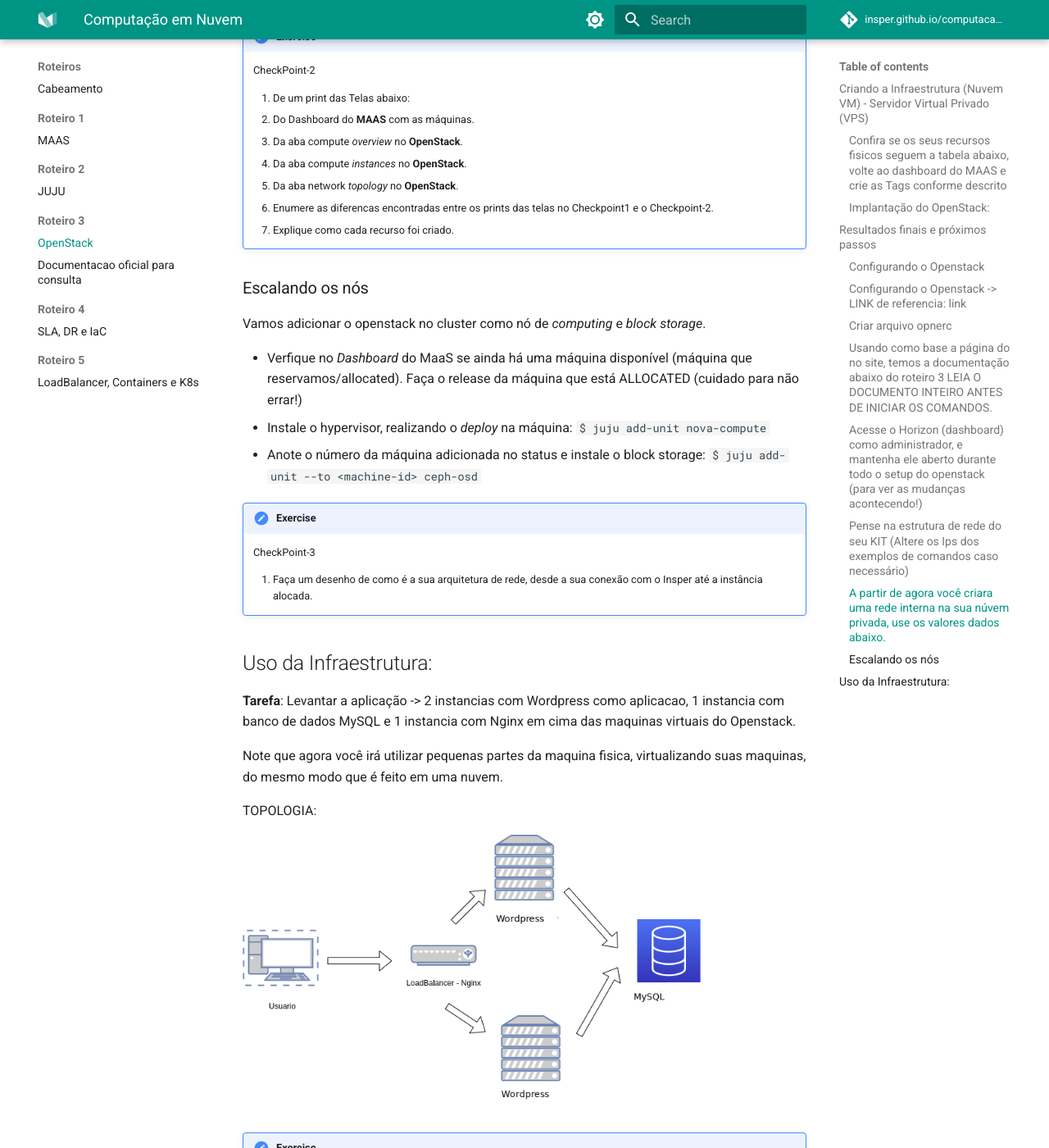
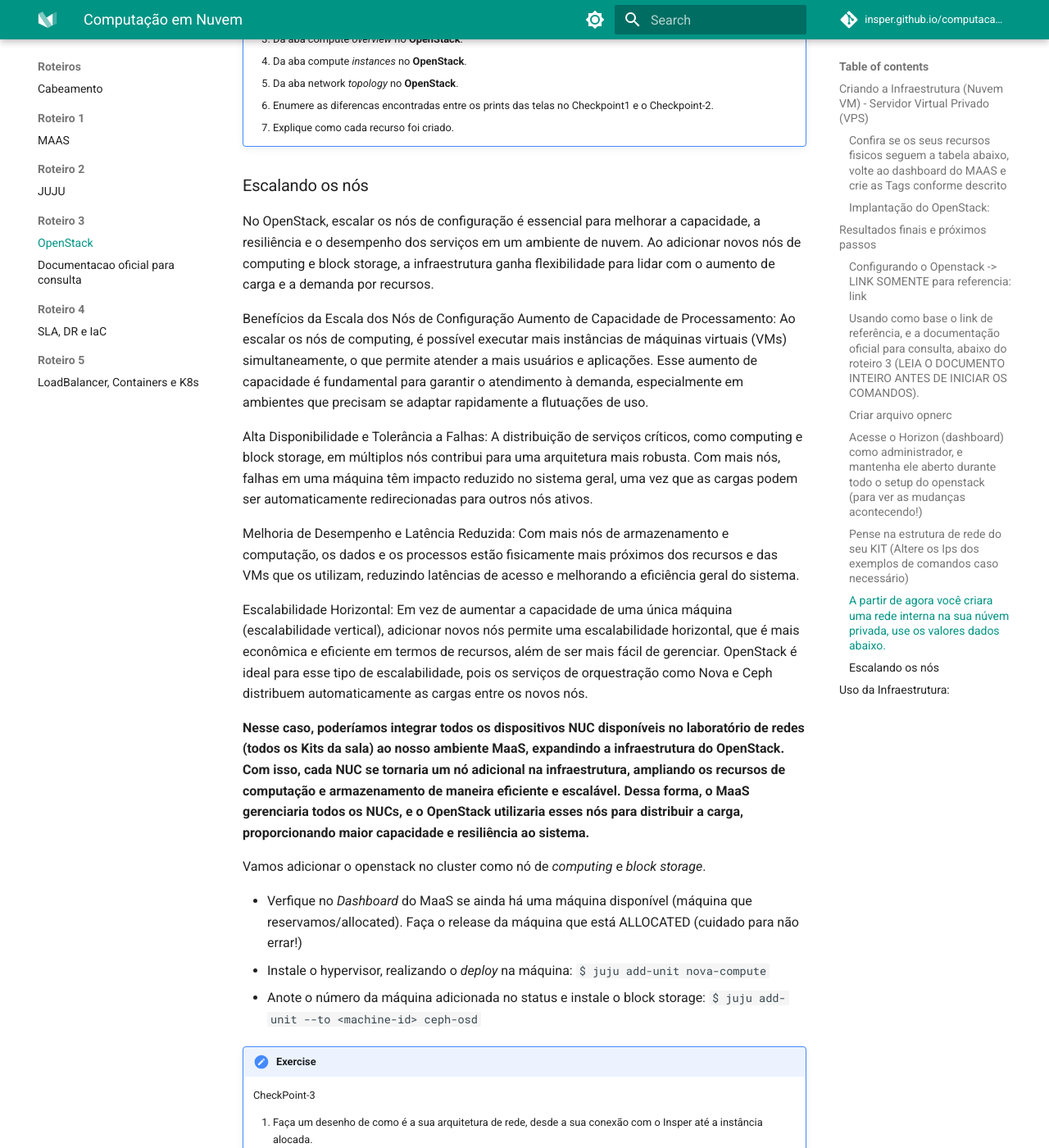
Before and after one commit to Insper/computacao-nuvem, an MkDocs documentation site: the page built from docs/roteiros/3.Private_Cloud_Stack.md, in a window 1280 px wide and 1400 px high, scrolled down 4417 px. Shown: the whole window at 82% size. Built offline with MkDocs 1.6.1 and Material for MkDocs 9.7.7, drawn with Linux system fonts in a browser that asks for light colours; nearby versions of some CDN libraries; comment, search, counter and statistics services are not loaded; some of the changed text lies outside the part shown.

Commit message:
roteiro 3 mod

```diff
--- a/docs/roteiros/3.Private_Cloud_Stack.md
+++ b/docs/roteiros/3.Private_Cloud_Stack.md
@@ -127,18 +127,15 @@
 
 
 
-### Configurando o Openstack
-
-### Configurando o Openstack -> LINK de referencia: [link](https://docs.openstack.org/project-deploy-guide/charm-deployment-guide/latest/configure-openstack.html)
-
-### **Criar arquivo opnerc**
+### Configurando o Openstack -> LINK SOMENTE para referencia: [link](https://docs.openstack.org/project-deploy-guide/charm-deployment-guide/latest/configure-openstack.html)
 
 Chegou a hora de configurar o serviço que controla as VMs (Nova), os volumes de disco (Cinder) e a estrutura de rede virtual (Neutron). O primeiro passo é carregar as variáveis de ambiente e autenticar (Keystone) no sistema.
 
 Ainda, montaremos o nosso servidor de imagens (Glance), que utiliza o *Object Storage* (Ceph) para armazenamento. O sistema ainda conta com um dashboard (Horizon), um cluster de banco de dados (Mysql Inno Cluster) e um servidor de filas (RabbitMQ) como apoio.
 
-### Usando como **base** a página do no site, temos a documentação abaixo do roteiro 3  LEIA O DOCUMENTO INTEIRO ANTES DE INICIAR OS COMANDOS.
+### Usando como **base** o link de referência, e a documentação oficial para consulta, abaixo do roteiro 3 (LEIA O DOCUMENTO INTEIRO ANTES DE INICIAR OS COMANDOS).
 
+### **Criar arquivo opnerc**
 
 ### Acesse o Horizon (*dashboard*) como administrador, e mantenha ele aberto durante todo o setup do openstack (para ver as mudanças acontecendo!)
 
@@ -210,6 +205,19 @@
 
 
 ### Escalando os nós
+
+No OpenStack, escalar os nós de configuração é essencial para melhorar a capacidade, a resiliência e o desempenho dos serviços em um ambiente de nuvem. Ao adicionar novos nós de computing e block storage, a infraestrutura ganha flexibilidade para lidar com o aumento de carga e a demanda por recursos.
+
+Benefícios da Escala dos Nós de Configuração
+Aumento de Capacidade de Processamento: Ao escalar os nós de computing, é possível executar mais instâncias de máquinas virtuais (VMs) simultaneamente, o que permite atender a mais usuários e aplicações. Esse aumento de capacidade é fundamental para garantir o atendimento à demanda, especialmente em ambientes que precisam se adaptar rapidamente a flutuações de uso.
+
+Alta Disponibilidade e Tolerância a Falhas: A distribuição de serviços críticos, como computing e block storage, em múltiplos nós contribui para uma arquitetura mais robusta. Com mais nós, falhas em uma máquina têm impacto reduzido no sistema geral, uma vez que as cargas podem ser automaticamente redirecionadas para outros nós ativos.
+
+Melhoria de Desempenho e Latência Reduzida: Com mais nós de armazenamento e computação, os dados e os processos estão fisicamente mais próximos dos recursos e das VMs que os utilizam, reduzindo latências de acesso e melhorando a eficiência geral do sistema.
+
+Escalabilidade Horizontal: Em vez de aumentar a capacidade de uma única máquina (escalabilidade vertical), adicionar novos nós permite uma escalabilidade horizontal, que é mais econômica e eficiente em termos de recursos, além de ser mais fácil de gerenciar. OpenStack é ideal para esse tipo de escalabilidade, pois os serviços de orquestração como Nova e Ceph distribuem automaticamente as cargas entre os novos nós.
+
+**Nesse caso, poderíamos integrar todos os dispositivos NUC disponíveis no laboratório de redes (todos os Kits da sala) ao nosso ambiente MaaS, expandindo a infraestrutura do OpenStack. Com isso, cada NUC se tornaria um nó adicional na infraestrutura, ampliando os recursos de computação e armazenamento de maneira eficiente e escalável. Dessa forma, o MaaS gerenciaria todos os NUCs, e o OpenStack utilizaria esses nós para distribuir a carga, proporcionando maior capacidade e resiliência ao sistema.**
 
 
 Vamos adicionar o openstack no cluster como nó de *computing* e *block storage*.
```
Also changed, not shown: other parts of docs/roteiros/3.Private_Cloud_Stack.md (+7 -9 lines).
